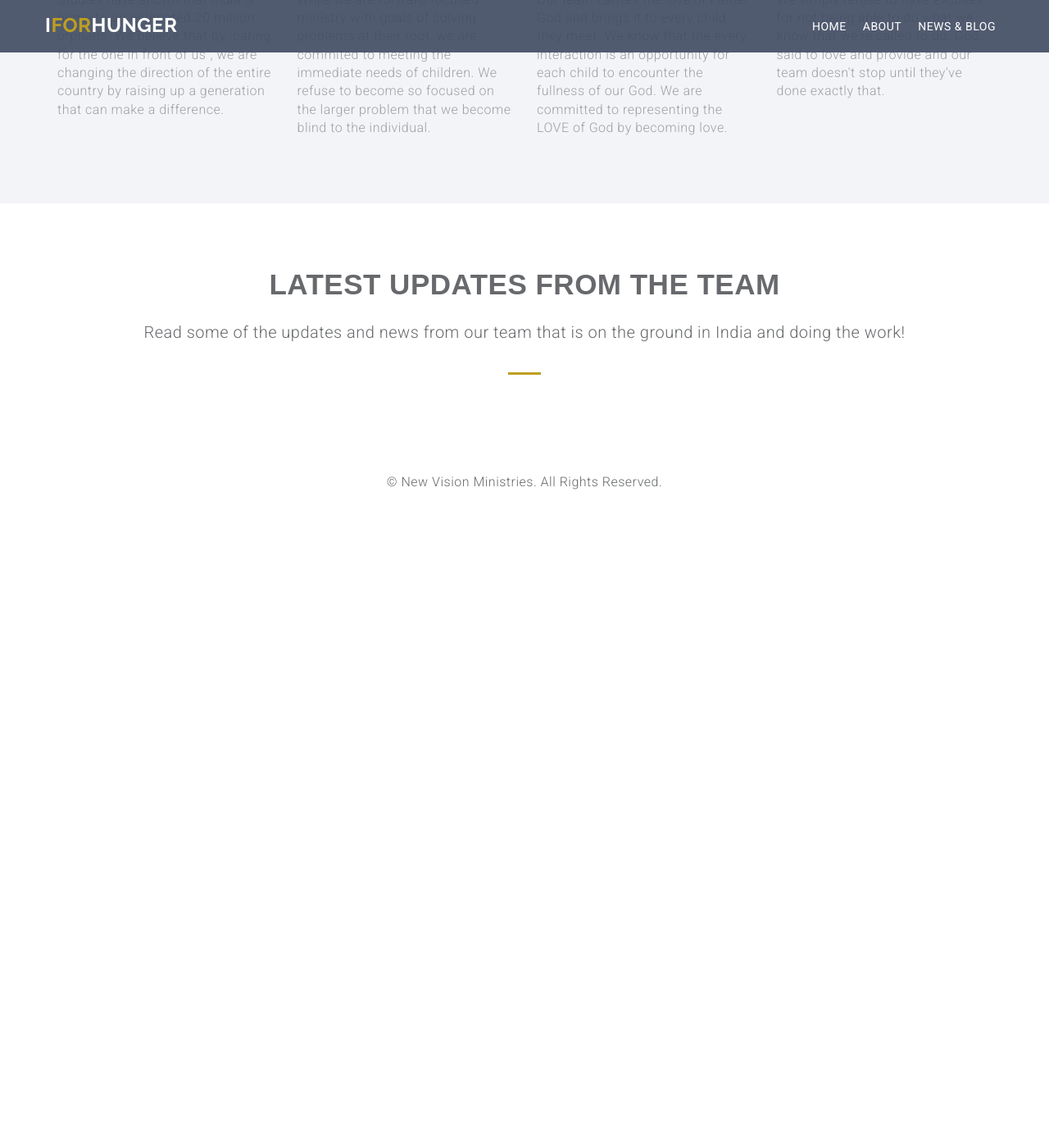
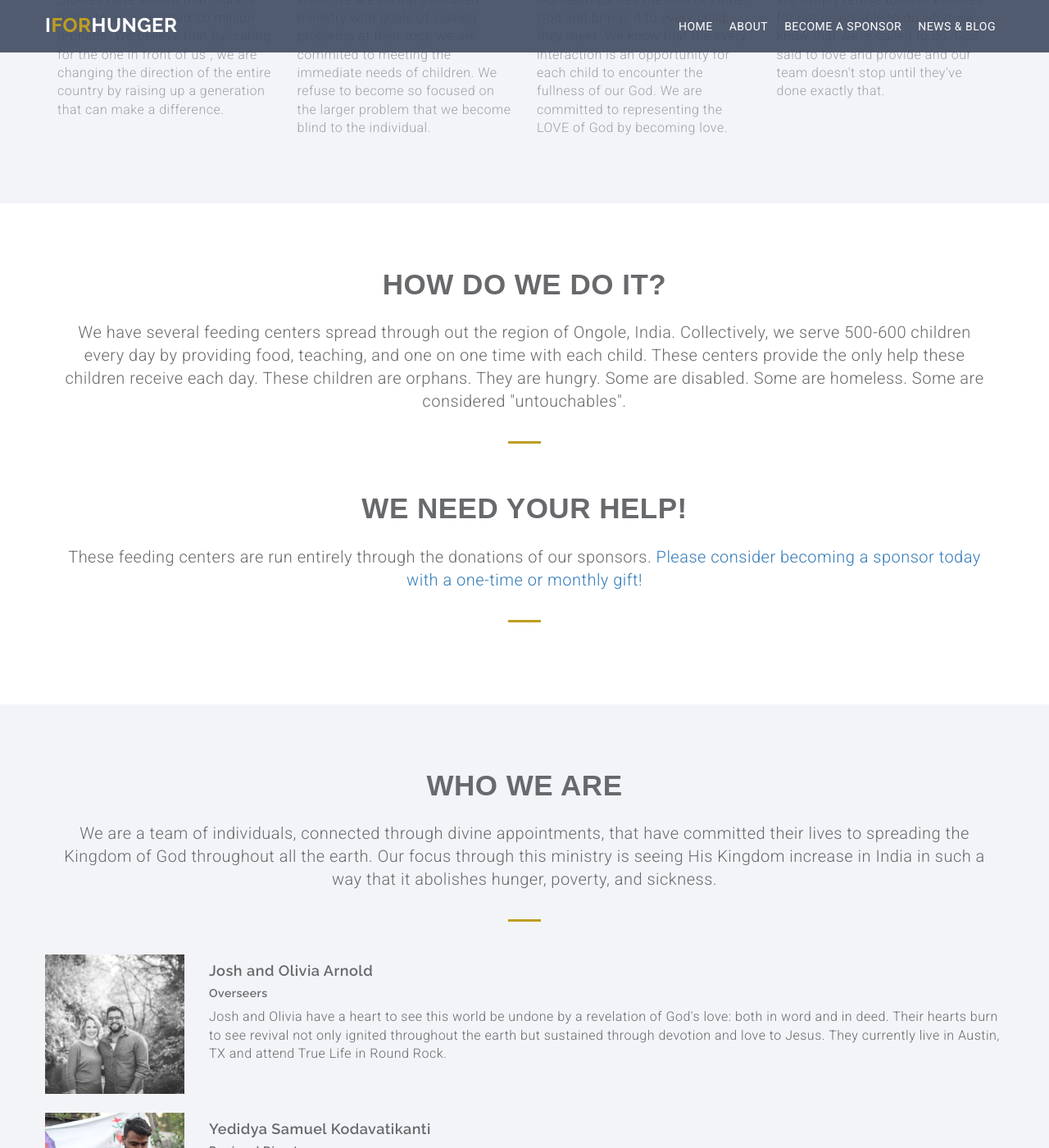
Before and after one commit to ContendChurch/NewVisionChildren, a Jekyll site: the page built from about.md, in a window 1280 px wide and 1400 px high, scrolled down 432 px. Shown: the whole window at 82% size. Built offline with Jekyll 4.4.1, drawn with Linux system fonts in a browser that asks for light colours; before the commit the page ends 1062 px from its top, so only the background shows below that; some of the changed text lies outside the part shown.

Commit message:
Add sponsor pages

```diff
--- a/about.md
+++ b/about.md
@@ -49,11 +49,50 @@ author: null
       <div class="container">
         <div class="row">
           <div class="col-md-12 text-center">
-            <h2 class="service-title pad-bt15">Latest updates from the team</h2>
-            <p class="sub-title pad-bt15">Read some of the updates and news from our team that is on the ground in India and doing the work!</p>
+            <h2 class="service-title pad-bt15">How do we do it?</h2>
+            <p class="sub-title pad-bt15">We have several feeding centers spread through out the region of Ongole, India. Collectively, we serve 500-600 children every day by providing food, teaching, and one on one time with each child.
+            These centers provide the only help these children receive each day. These children are orphans. They are hungry. Some are disabled. Some are homeless. Some are considered "untouchables".</p>
+            <hr class="bottom-line">
+          </div>
+          <div class="col-md-12 text-center">
+            <h2 class="service-title pad-bt15">We need your help!</h2>
+            <p class="sub-title pad-bt15">These feeding centers are run entirely through the donations of our sponsors. <a href="/sponsor.html">Please consider becoming a sponsor today with a one-time or monthly gift!</a></p>
+            <hr class="bottom-line">
+          </div>
+        </div>
+      </div>
+    </section>
+
+    <section id="service" class="section-padding wow fadeInUp">
+      <div class="container">
+        <div class="row">
+          <div class="col-md-12 text-center">
+            <h2 class="service-title pad-bt15">Who We Are</h2>
+            <p class="sub-title pad-bt15">We are a team of individuals, connected through divine appointments, that have committed their lives to spreading the Kingdom of God throughout all the earth. Our focus through this ministry is seeing His Kingdom increase in India in such a way that it abolishes hunger, poverty, and sickness.</p>
             <hr class="bottom-line">
           </div>
 
+          <div class="row">
+            <div class="col-md-2">
+              <img class="img-responsive" src="assets/img/joshAndLivey.jpg" />
+            </div>
+            <div class="col-md-10">
+              <h4 class="staff-name">Josh and Olivia Arnold</h4>
+              <h5>Overseers</h5>
+              <p>Josh and Olivia have a heart to see this world be undone by a revelation of God's love: both in word and in deed. Their hearts burn to see revival not only ignited throughout the earth but sustained through devotion and love to Jesus. They currently live in Austin, TX and attend True Life in Round Rock.</p>
+            </div>
+          </div>
+          <br/>
+          <div class="row">
+            <div class="col-md-2">
+              <img class="img-responsive" src="assets/img/sam.jpg" />
+            </div>
+            <div class="col-md-10">
+              <h4 class="staff-name">Yedidya Samuel Kodavatikanti</h4>
+              <h5>Regional Director</h5>
+              <p>Sam attended Bible college at Texas Bible Institute and began to burn to see revival take root in his home town. Through divine connections, Sam became friends with Josh and Olivia and they began to partner together to bring resources to the work that Sam was already doing by himself.</p>
+            </div>
+          </div>
         </div>
       </div>
     </section>
```
Also changed, not shown: sponsor.md (added, +44 -0 lines), assets/img/joshAndLivey.jpg (added), assets/img/sam.jpg (added).
